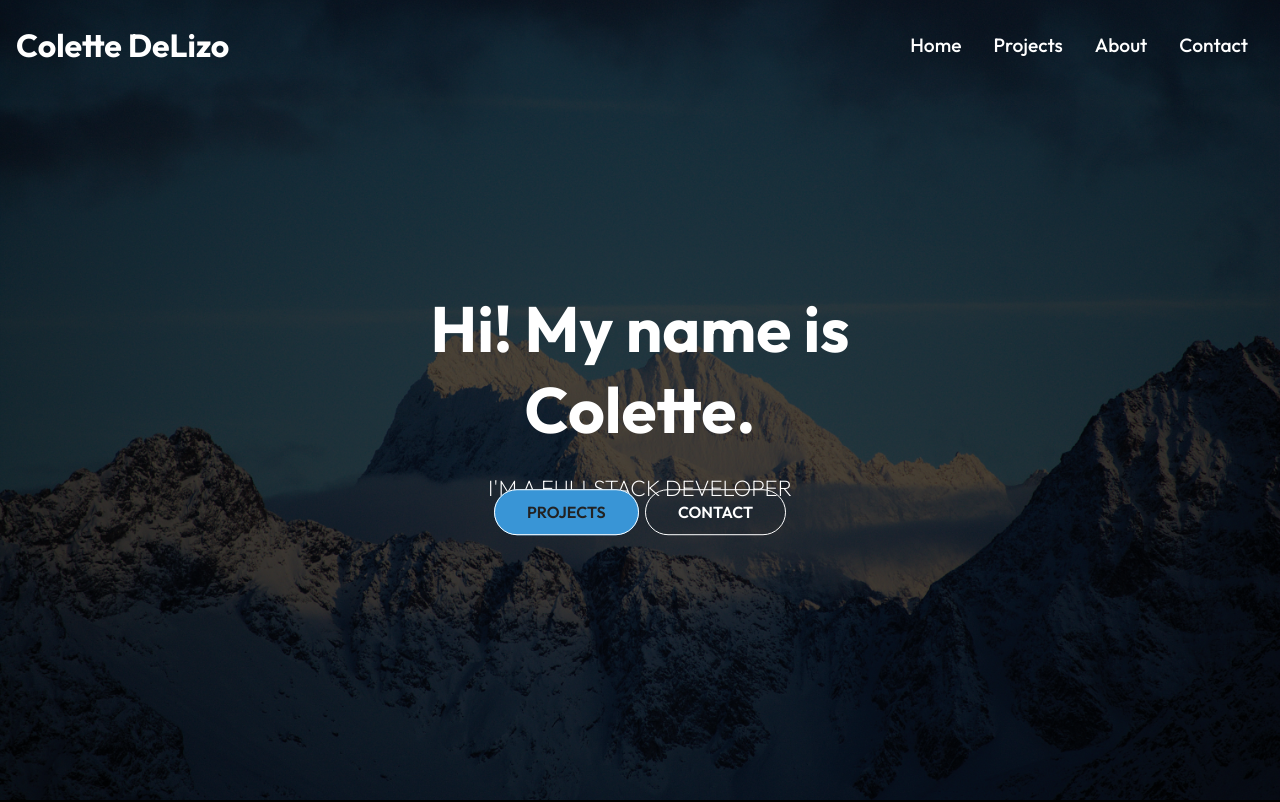
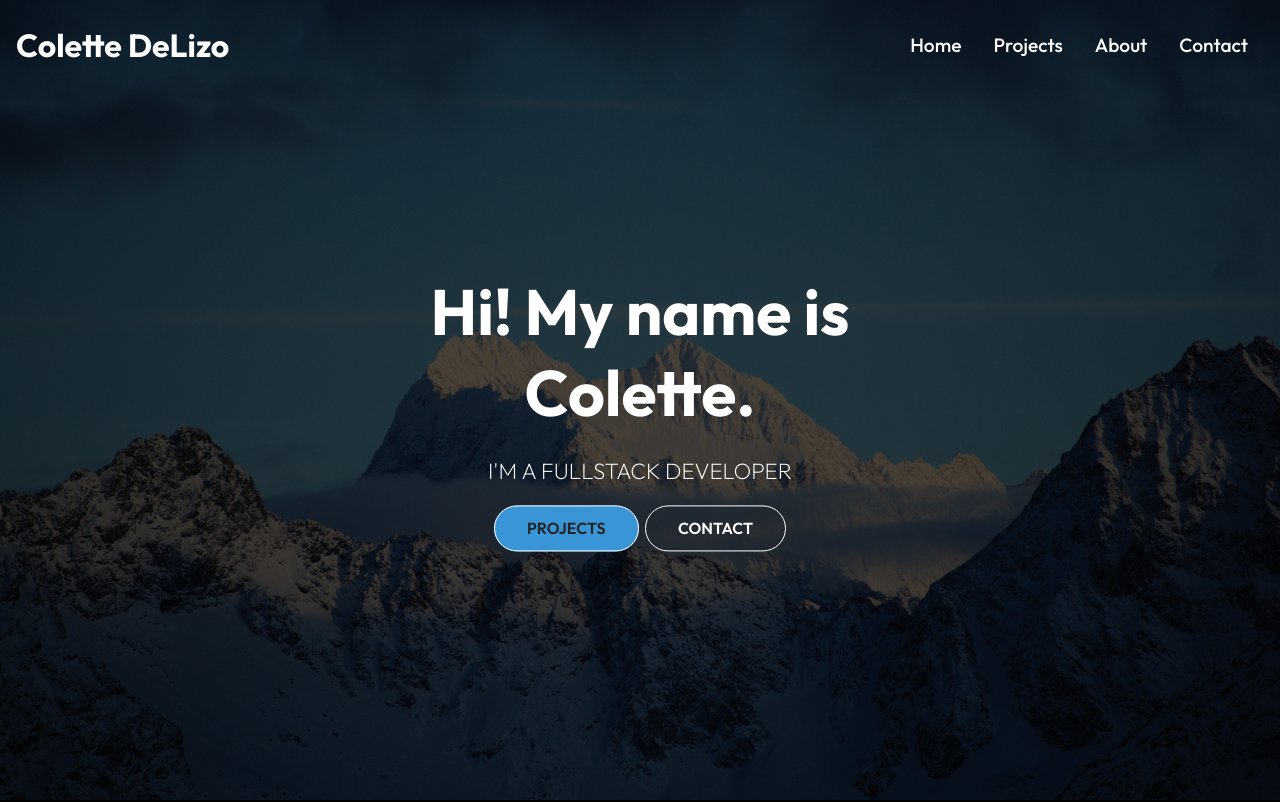
Before and after one commit to delizoc/cd_portfolio, a React (Create React App) app: page / in a window 1280 px wide. Shown: the top 802 px of the page. Built offline with nearby package versions, Linux system fonts and the light colour scheme.

Commit message:
upadated spacing for homepage

```diff
--- a/src/components/HomeImg.js
+++ b/src/components/HomeImg.js
@@ -8,6 +8,7 @@ export default function HomeImg(){
   const [isDeleting, setIsDeleting] = useState(false);
   const [text, setText] = useState("");
   const [delta, setDelta] = useState(300 - Math.random() * 100);
+  // eslint-disable-next-line
   const [index, setIndex] = useState(1);
   const toRotate = [
     "Fullstack Developer",
@@ -22,6 +23,7 @@ export default function HomeImg(){
     } ,delta);
     return () => {
       clearInterval(ticker);
+    // eslint-disable-next-line
     };
   }, [text]);
 
--- a/src/components/ProfileCard.js
+++ b/src/components/ProfileCard.js
@@ -22,6 +22,7 @@ function ProfileCard({text, onClick}){
                 <span className="wrap">{text}</span>
               </span>
             </p>
+            <h1> </h1>
             <div>
                 <Link to="/project" className="btn">Projects</Link>
                 <Link to="/contact" className="btn btn-light">Contact</Link>
```
